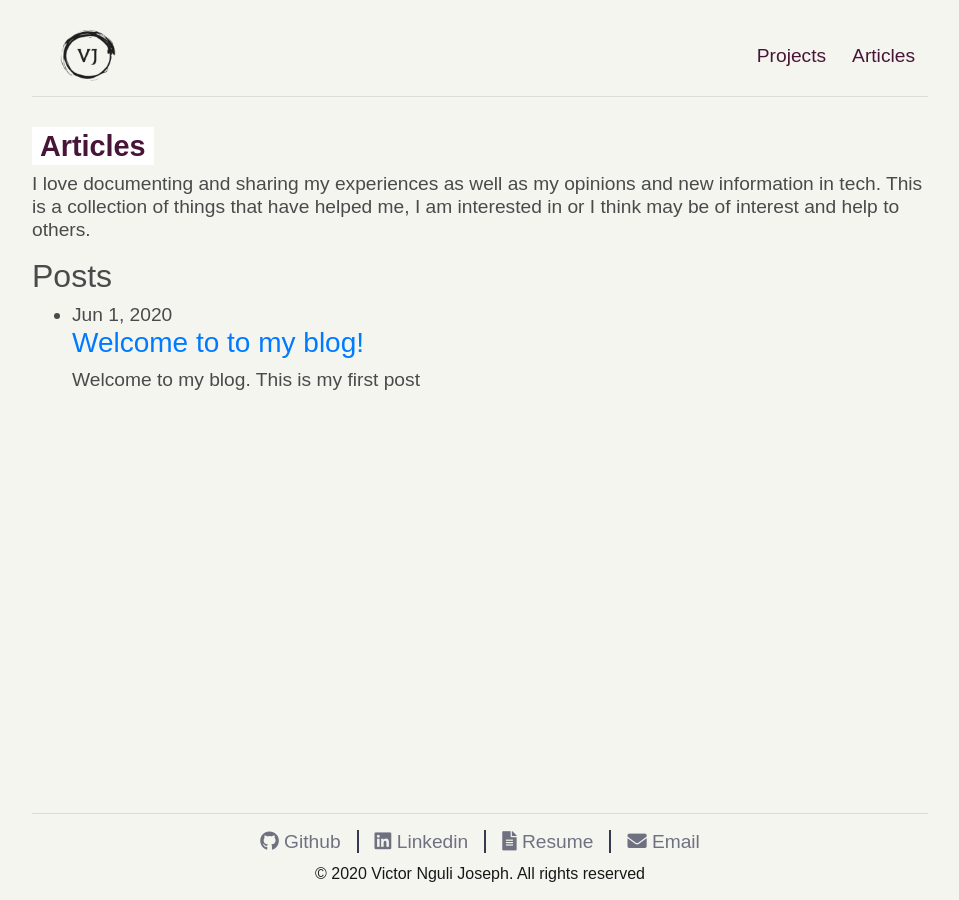
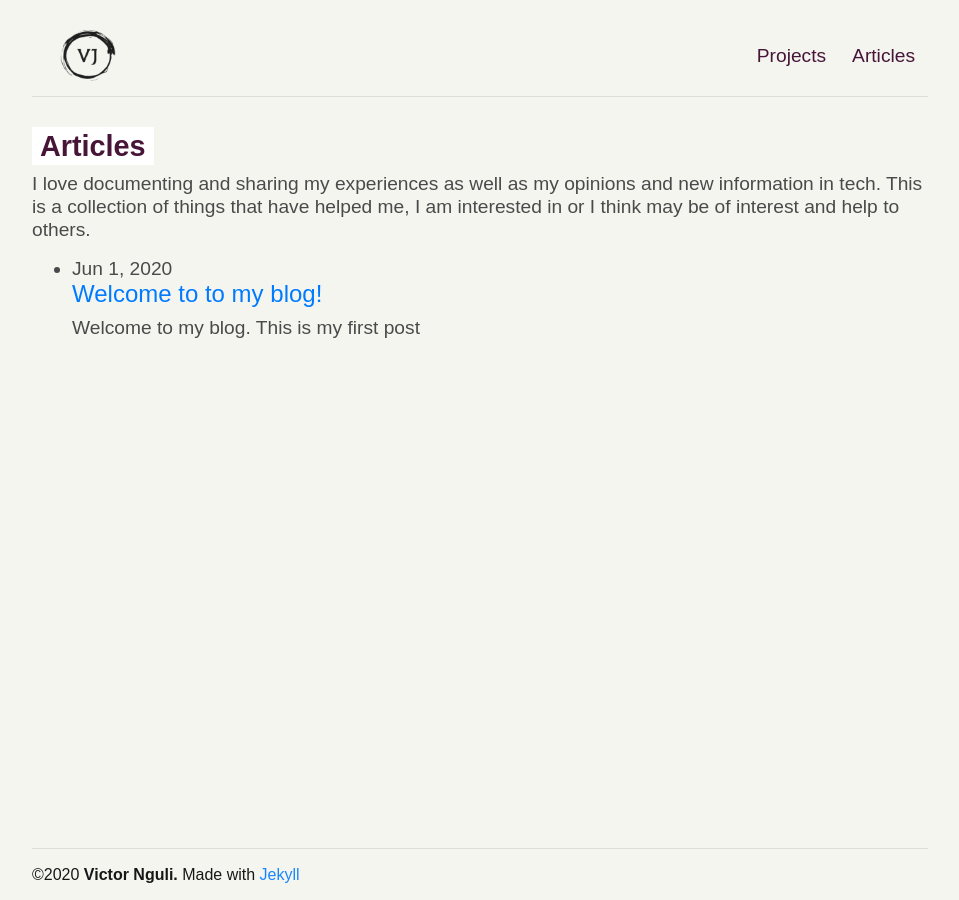
Before and after one commit to Victornguli/victornjoseph.com, a Jekyll site: the page built from articles.md, in a window 1280 px wide. Shown: the whole page, without its empty margins (160-1119 px from the left). Built offline with Jekyll 4.4.1, drawn with Linux system fonts in a browser that asks for light colours; nearby versions of some CDN libraries.

Commit message:
new layout

```diff
--- a/_config.yml
+++ b/_config.yml
@@ -51,3 +51,4 @@ exclude:
   - vendor/ruby/
 
 show_excerpts: true
+jekyll_url: https://jekyllrb.com/
--- a/_includes/footer.html
+++ b/_includes/footer.html
@@ -1,8 +1,7 @@
 <!-- Footer -->
 <footer class="footer mt-auto">
     <hr>
-    <div class="container">
-        <div class="social-links">
+    <!-- <div class="social-links">
         <div class="social-icon">
             <a href="https://www.github.com/Victornguli" target="_blank">
                 <i class="fab fa-github"></i> Github
@@ -26,9 +25,11 @@
                 <i class="fa fa-envelope"></i> Email
             </a>
         </div>
-        </div>
-        <span class="footer-text">
-            &copy; <span id="footer-year">2020</span> <span><stron>Victor Nguli Joseph</stron></span>. All rights reserved
-        </span>
+    </div> -->
+    <div class="footer-text">
+        &copy;<span id="footer-year">2020</span>
+        <span>
+            <strong>Victor Nguli.</strong>
+        </span> Made with <a target="_blank" href="{{site.jekyll_url}}">Jekyll</a>
     </div>
 </footer>
--- a/_layouts/articles.html
+++ b/_layouts/articles.html
@@ -12,17 +12,16 @@ layout: default
     </div>
 
     {% if site.posts.size > 0 %}
-    <h2 class="post-list-heading">{{ page.list_title | default: "Posts" }}</h2>
     <ul class="post-list">
         {% for post in site.posts %}
-        <li>
-            {% assign date_format = site.minima.date_format | default: "%b %-d, %Y" %}
+        <li class="articles-list">
+            {% assign date_format = site.date_format | default: "%b %-d, %Y" %}
             <span class="post-meta">{{ post.date | date: date_format }}</span>
-            <h3>
+            <h4 class="post-">
                 <a class="post-link" href="{{ post.url | relative_url }}">
                     {{ post.title | escape }}
                 </a>
-            </h3>
+            </h4>
             {% if site.show_excerpts %}
             {{ post.excerpt }}
             {% endif %}
--- /dev/null
+++ b/_sass/_newhome.scss
@@ -0,0 +1,112 @@
+.container {
+    // Add gradient border to this part
+    background: #ffffff;
+
+    .banner {
+        text-align: center;
+        color: #ffffff;
+        background: #172430;
+
+        .nav {
+            padding-top: 2rem;
+            padding-bottom: 2rem;
+
+            // text-align: center;
+            .nav-brand {
+                a {
+                    text-decoration: none;
+                    color: #ffffff;
+
+                    &:focus {
+                        border: none;
+                    }
+                }
+
+                .nav-brand-img {
+                    display: inline-block;
+                    height: 5rem;
+                    width: 5rem;
+                    background: url("/assets/img/profile_small.jpg");
+                    border-radius: 100%;
+                    background-position: center;
+                    background-repeat: no-repeat;
+                    background-size: 100% 100%;
+
+                    &:hover {
+                        transform: scale(1.2);
+                        transition: transform 0.4s cubic-bezier(0.68, -0.55, 0.265, 1.55);
+                    }
+
+                    &:focus {
+                        border: none;
+                        outline: none;
+                    }
+                }
+            }
+
+            ul.nav-list {
+                padding: 0 !important;
+                list-style-type: none;
+                display: flex;
+                flex-direction: row;
+                justify-content: center;
+
+                li.nav-item {
+                    padding-left: 0.5rem;
+                    padding-right: 0.5rem;
+
+                    a {
+                        text-decoration: none;
+                        color: #ffffff;
+
+                        &:hover {
+                            border-bottom: 5px solid $secondary-color; // Add Animations to this..
+                        }
+                    }
+                }
+            }
+        }
+
+        .banner-content {
+            margin: auto;
+            padding-bottom: 2rem;
+            width: 90%;
+        }
+    }
+
+    .main {
+        margin: 1rem;
+        word-wrap: none;
+        text-align: left;
+        letter-spacing: 0px;
+    }
+
+
+    // .banner { Desktop version
+    //     margin: 2rem;
+    //     background: #172430;
+    //     color: #ffffff;
+
+    //     .nav{
+    //         display: flex;
+    //         flex-direction: row;
+    //         justify-content: space-between;
+
+    //         ul{
+    //             list-style: none;
+    //             display: flex;
+    //             flex-direction: row;
+    //             justify-items: flex-end;
+
+    //             li{
+    //                 a{
+    //                     text-decoration: none;
+    //                     color: #ffffff;
+    //                     padding: 0rem 1rem;
+    //                 }
+    //             }
+    //         }
+    //     }
+    // }
+    // background-color: rgb(245, 84, 111);
+}
--- /dev/null
+++ b/_sass/config_2.scss
@@ -0,0 +1,6 @@
+// $background-color: rgb(243, 239, 239);
+$background-color: #f5f5f0;
+$primary-color: #471537;
+$secondary-color: rgb(245, 84, 111);
+$tertiary-color: #373952;
+$gradient: linear-gradient(#e66465, #9198e5);
--- /dev/null
+++ b/assets/css/new_main.scss
@@ -0,0 +1,38 @@
+---
+---
+
+@import 'config_2';
+@import 'newhome';
+
+* {
+    box-sizing: border-box;
+}
+
+// Body Styling
+body {
+    font-family: -apple-system, BlinkMacSystemFont, 'Segoe UI', Roboto, Oxygen, Ubuntu, Cantarell, 'Open Sans', 'Helvetica Neue', sans-serif;
+    font-family: 'Nunito', sans-serif;
+    // font-family: open sans,sans-serif;
+    font-size: 1.1rem;
+    background-color: $secondary-color;
+}
+
+// Page Footer
+.footer {
+    .container {
+        text-align: center;
+    }
+
+    .footer-text {
+        font-size: 1rem;
+        opacity: 0.9;
+        width: 90%;
+        margin: auto;
+        padding: 1rem 0;
+        text-align: center;
+        a{
+            text-decoration: none;
+            color: $secondary-color;
+        }
+    }
+}
```
Also changed, not shown: Gemfile (+14 -23 lines), _layouts/newhome.html (added, +120 -0 lines), index2.md (added, +3 -0 lines), Gemfile.lock, _layouts/default.html (line endings or trailing spaces), assets/img/profile_small.jpg (added). Lines whose indentation alone changed are shown as unchanged.
